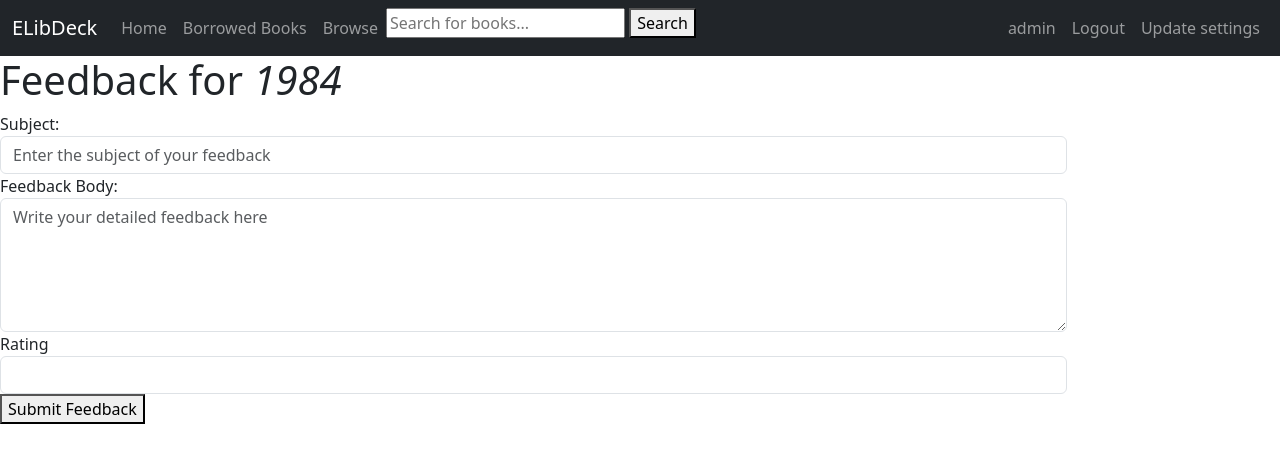
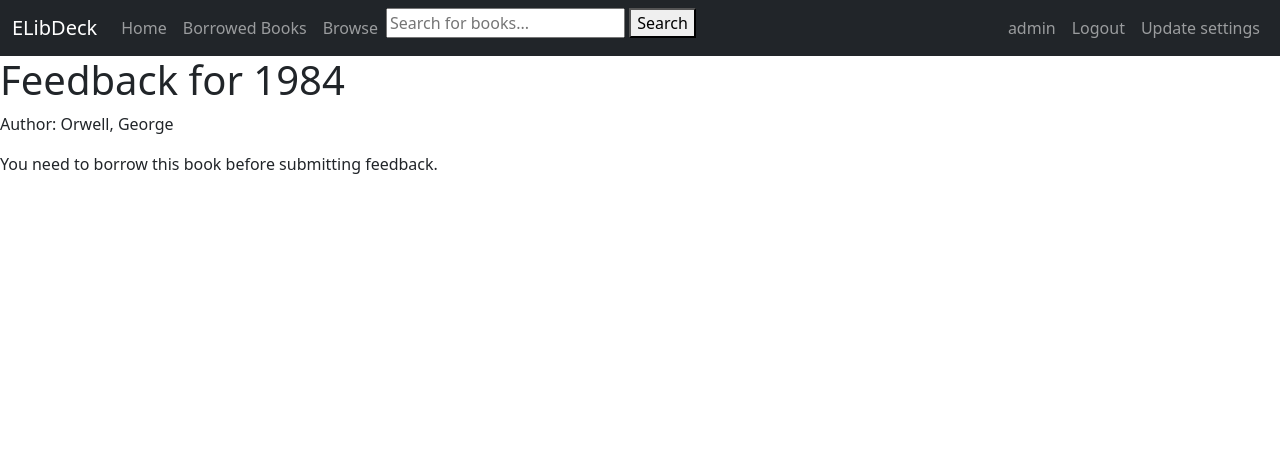
Before and after one commit to atharva7-g/elibdeck, a Django app: page /book/2/feedback/ in a window 1280 px wide. Shown: the top 463 px of the page. Run offline with Django 5.2, Linux system fonts and the light colour scheme; a user stored in the database is signed in; data comes from the database, SQL or seed files in the repository; both versions use the stored data as it was after the commit; lists and menus that the app fills with data are empty.

Commit message:
implement feedback. TODO: Smoothen out URL redirects.

```diff
--- a/books_catalog/models.py
+++ b/books_catalog/models.py
@@ -202,9 +202,7 @@ class Feedback(models.Model):
     book = models.ForeignKey(Book, related_name='feedbacks', on_delete=models.CASCADE)
     user = models.ForeignKey(settings.AUTH_USER_MODEL, related_name='feedbacks', on_delete=models.CASCADE, null=True)
     subject = models.CharField(max_length=255)
-    rating = models.IntegerField(
-        validators=[MinValueValidator(1), MaxValueValidator(5)], null=True, blank=True
-    )
+    rating = models.PositiveIntegerField(choices=[(i, str(i)) for i in range(1, 6)], default=True, null=True)  # Rating from 1 to 5)
     body = models.TextField()
     created_at = models.DateTimeField(auto_now_add=True)
 
--- a/books_catalog/templates/books_catalog/feedback.html
+++ b/books_catalog/templates/books_catalog/feedback.html
@@ -1,24 +1,33 @@
 {% extends 'generic.html' %}
 
 {% block content %}
-    <h1>Feedback for <i>{{ book.title }}</i></h1>
+    <h1>Feedback for {{ book.title }}</h1>
+    <p>Author: {{ book.author }}</p>
 
+    {% if user in book.borrowers.all %}
         <form method="post">
             {% csrf_token %}
-        <div>
-            <label for="id_subject">Subject:</label>
+            <div class="mb-3">
+                <label for="id_subject" class="form-label">Subject</label>
                 {{ form.subject }}
             </div>
-
-        <div>
-            <label for="id_body">Feedback Body:</label>
+            <div class="mb-3">
+                <label for="id_body" class="form-label">Feedback</label>
                 {{ form.body }}
             </div>
-        <div>
-            <label for="id_rating">Rating</label>
+            <div class="mb-3">
+                <label for="id_rating" class="form-label">Rating</label>
                 {{ form.rating }}
             </div>
-        <button type="submit">Submit Feedback</button>
+            <button type="submit" class="btn btn-primary">Submit</button>
         </form>
+    {% else %}
+        <p>You need to borrow this book before submitting feedback.</p>
+    {% endif %}
+</div>
+</body>
+</html>
+
+
 
 {% endblock %}
--- a/books_catalog/urls.py
+++ b/books_catalog/urls.py
@@ -20,6 +20,7 @@ urlpatterns = [
     path('book/<uuid:pk>/borrow', views.borrow_book, name='borrow-book'),
     path('book/<uuid:pk>/return/', views.return_book, name='return-book'),
     path('book/<int:pk>/feedback/', views.submit_feedback, name='feedback'),
+    path('book/<int:pk>/feedback/view', views.submit_feedback, name='view-feedback'),
 
     path('search/', views.CatalogSearchView.as_view(), name='search'),
 ]
--- a/books_catalog/views.py
+++ b/books_catalog/views.py
@@ -12,7 +12,7 @@ from books_catalog.forms import RenewBookForm
 from .models import Book, Author, BookInstance, Genre, LibrarySettings, BorrowingHistory, Feedback
 from django.contrib.auth.mixins import LoginRequiredMixin
 from django.views import generic
-from django.db.models import Q, Value
+from django.db.models import Q, Value, Avg
 from django.db.models.functions import Concat
 from .forms import FeedbackForm, LibrarySettingsForm, UpdateBookForm, AddBookForm
 from django.contrib import messages
@@ -170,6 +170,8 @@ def borrow_book(request, pk):
     library_settings = LibrarySettings.objects.first()
     ISSUE_PERIOD = library_settings.ISSUE_PERIOD
 
+    bookinst.book.borrowers.add(request.user)
+
     bookinst.status = 'o'
     bookinst.borrower = request.user
     bookinst.due_date = datetime.date.today() + datetime.timedelta(days=ISSUE_PERIOD)
@@ -286,6 +288,10 @@ def add_book(request):
 @login_required
 def submit_feedback(request, pk):
     book = get_object_or_404(Book, pk=pk)  # Fetch the book by primary key
+
+    if request.user not in book.borrowers.all():
+        messages.error(request, "You can only leave feedback for books you have borrowed.")
+
     if request.method == 'POST':
         form = FeedbackForm(request.POST)
         if form.is_valid():
@@ -298,3 +304,16 @@ def submit_feedback(request, pk):
         form = FeedbackForm()
 
     return render(request, 'books_catalog/feedback.html', {'form': form, 'book': book})
+
+@login_required
+@permission_required('books_catalog.can_mark_returned', raise_exception=True)
+def view_feedback(request, pk):
+    book = get_object_or_404(Book, pk=pk)
+    feedbacks = book.feedbacks.all()
+    average_rating = feedbacks.aggregate(Avg('rating'))['rating__avg']
+
+    return render(request, 'books_catalog/view_feedback.html', {
+        'book': book,
+        'feedbacks': feedbacks,
+        'average_rating': average_rating
+    })
```
Also changed, not shown: books_catalog/templates/books_catalog/view_feedback.html (added, +27 -0 lines), books_catalog/migrations/0015_book_borrowers.py (added), books_catalog/migrations/0016_alter_feedback_rating.py (added), db.sqlite3. Lines whose indentation alone changed are shown as unchanged.
